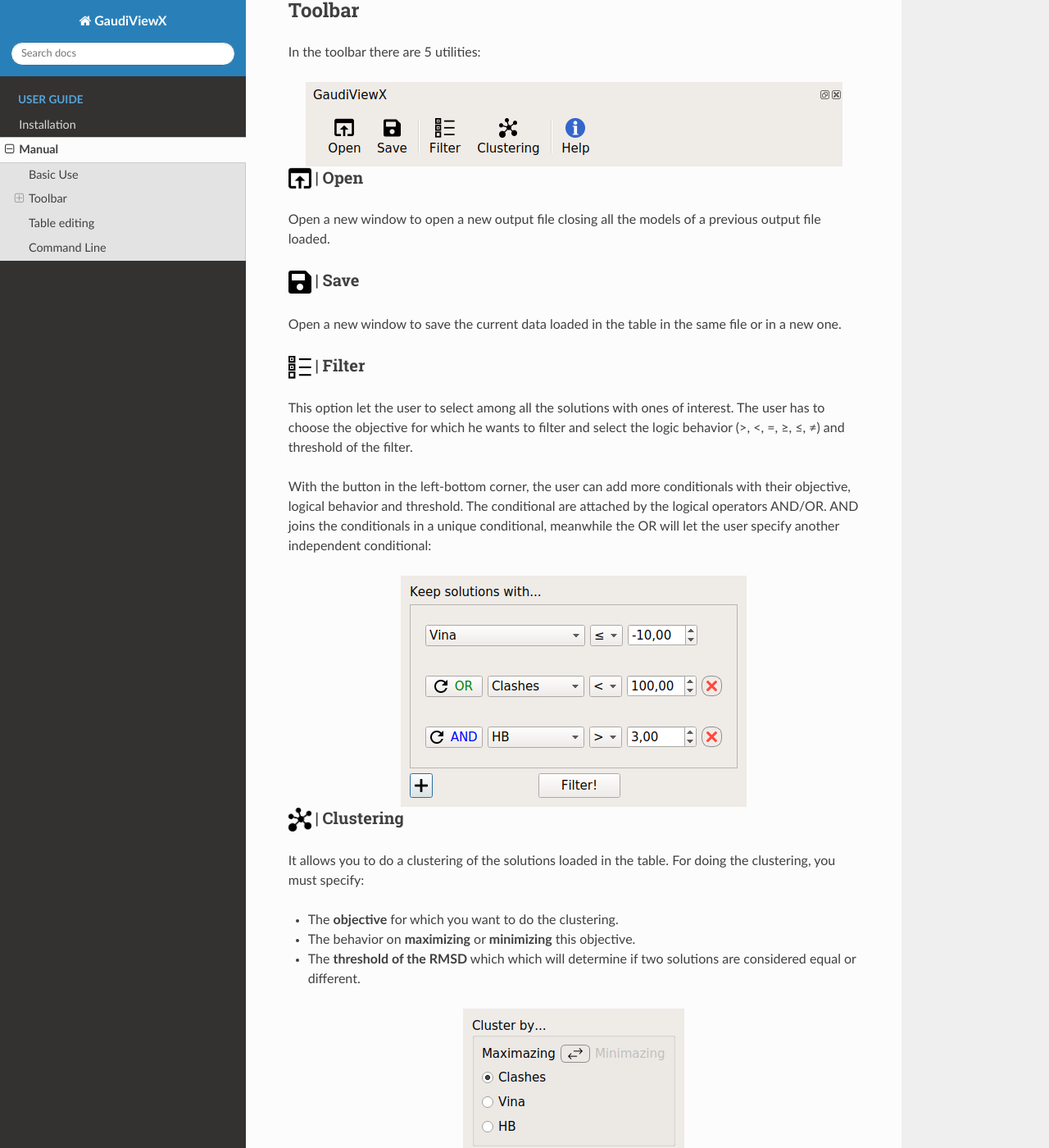
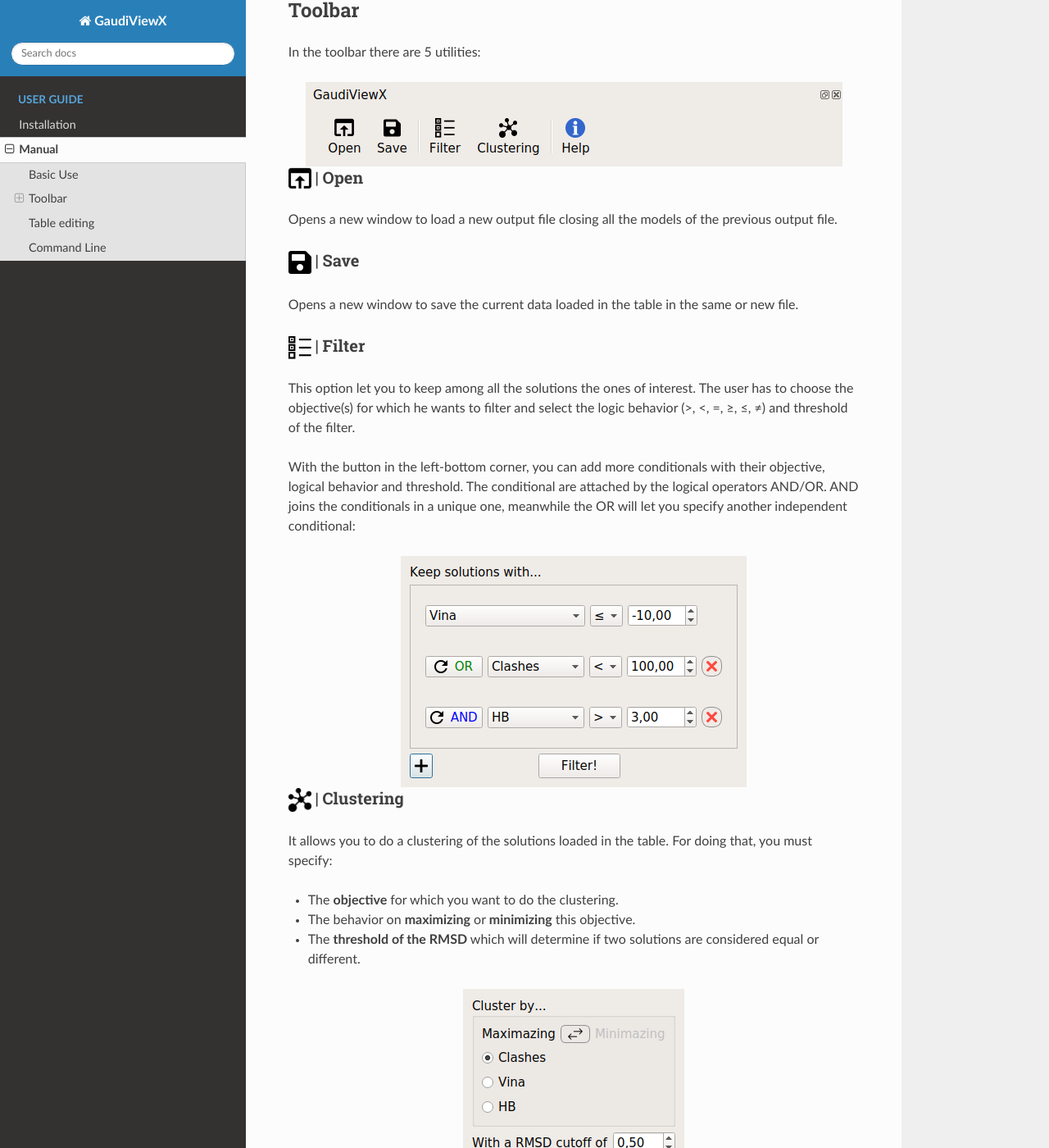
Before and after one commit to insilichem/gaudiviewx, a Sphinx documentation site: the page built from docs/manual.rst, in a window 1280 px wide and 1400 px high, scrolled down 863 px. Shown: the whole window at 82% size. Built offline with Sphinx 7.4.7 and the Read the Docs theme 2.0.0, drawn with Linux system fonts in a browser that asks for light colours; some of the changed text lies outside the part shown.

Commit message:
little changes on docs

```diff
--- a/docs/manual.rst
+++ b/docs/manual.rst
@@ -10,7 +10,7 @@
 .. image:: _images/selection_gaudiviewx.png
     :align: center
 
-And a new **window** will open for searching a Gaudi's output file. After the
+A new **window** will be opened for searching a Gaudi's output file. After the
 selection of the file, a table with all the solutions will appear in your
 ChimeraX. Selecting any of the solution will display the 3D drawing of the
 molecules in your ChimeraX:
@@ -32,8 +32,8 @@
 .. |icon1| image:: ../src/icons/open.png
     :width: 4%
 
-Open a new window to open a new output file closing all the models of a
-previous output file loaded.
+Opens a new window to load a new output file closing all the models of the
+previous output file.
 
 |icon2| | Save
 **************
@@ -41,8 +41,8 @@
 .. |icon2| image:: ../src/icons/save.png
     :width: 4%
 
-Open a new window to save the current data loaded in the table in the
-same file or in a new one.
+Opens a new window to save the current data loaded in the table in the
+same or new file.
 
 |icon3| | Filter
 ****************
@@ -50,15 +50,14 @@
 .. |icon3| image:: ../src/icons/filter.png
     :width: 4%
 
-This option let the user to select among all the solutions with ones of
-interest. The user has to choose the objective for which he wants to filter
-and select the logic behavior (>, <, =, ≥, ≤, ≠) and threshold of the filter.
+This option let you to keep among all the solutions the ones of interest.
+The user has to choose the objective(s) for which he wants to filter and select
+the logic behavior (>, <, =, ≥, ≤, ≠) and threshold of the filter.
 
-With the button in the left-bottom corner, the user can add more conditionals
+With the button in the left-bottom corner, you can add more conditionals
 with their objective, logical behavior and threshold. The conditional are
-attached by the logical operators AND/OR. AND joins the conditionals in a
-unique conditional, meanwhile the OR will let the user specify another
-independent conditional:
+attached by the logical operators AND/OR. AND joins the conditionals in a unique
+one, meanwhile the OR will let you specify another independent conditional:
 
 .. image:: _images/filter.png
     :align: center
@@ -69,28 +68,24 @@
 .. |icon4| image:: ../src/icons/clustering.png
     :width: 4%
 
-
 It allows you to do a clustering of the solutions loaded in the table. For
-doing the clustering, you must specify:
+doing that, you must specify:
 
 - The **objective** for which you want to do the clustering.
 - The behavior on **maximizing** or **minimizing** this objective.
-- The **threshold of the RMSD** which which will determine if two solutions are considered equal or different.
+- The **threshold of the RMSD** which will determine if two solutions are considered equal or different.
 
 .. image:: _images/clustering.png
     :align: center
 
-
-With this way, all the cluster will have as a nucleus the best possible
+With this way, all the clusters will have as a nucleus the best possible
 solution for that cluster.
-
 
 |icon5| | Help
 **************
 
 .. |icon5| image:: ../src/icons/help.png
     :width: 4%
-
 
 Displays the internal help window.
 
@@ -100,16 +95,16 @@
 You can also edit the different solutions loaded in the table:
 
 * You can **add** new solutions from a different files as long as it has the same objectives.
-* You can also **delete** the solutions selected.
+* Also, you can **delete** the solutions selected.
 
-And with the buttons of **Undo** and **Reset** you can returned to a previous state of
+With the buttons of **Undo** and **Reset** you can returne to a previous state of
 the table. You can undo until 5 actions and the button Reset will restore all
-the table to the original ones from the first file loaded.
+the table to the original loaded.
 
 Command Line
 ------------
 
 GaudiViewX has also incorporated a command line, that has the advantage with
 respect the ChimeraX command line of being executed each time you select a new
-solution. In this way you can watch, for example the residue 8 in all solution
+solution. In this way you can watch, for example the residue 8 in all solutions
 writing ``show :8`` in the command line only once.
```
